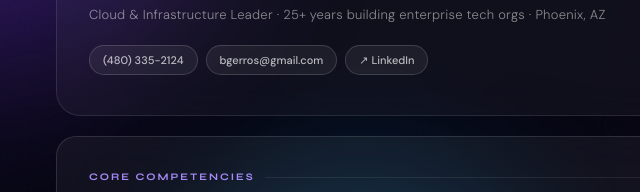
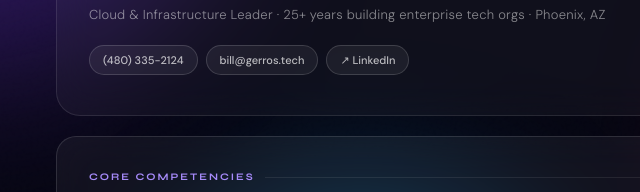
Before and after one commit to Billgerros/Resume-site, a plain HTML site: page resume/zoomer.html in a window 1280 px wide. Shown: the part 309-501 px from the top of the page, 202-842 px from the left. Drawn offline with Linux system fonts and the light colour scheme.

Commit message:
Update email address in zoomer.html

```diff
--- a/resume/zoomer.html
+++ b/resume/zoomer.html
@@ -267,7 +267,7 @@ footer{
     <p class="hero-role">Cloud &amp; Infrastructure Leader · 25+ years building enterprise tech orgs · Phoenix, AZ</p>
     <div class="hero-chips">
       <div class="chip">(480) 335-2124</div>
-      <div class="chip"><a href="mailto:bgerros@gmail.com">bgerros@gmail.com</a></div>
+      <div class="chip"><a href="mailto:bill@gerros.tech">bill@gerros.tech</a></div>
       <div class="chip"><a href="https://www.linkedin.com/in/william-gerros" target="_blank" rel="noopener">↗ LinkedIn</a></div>
     </div>
   </div>
```
